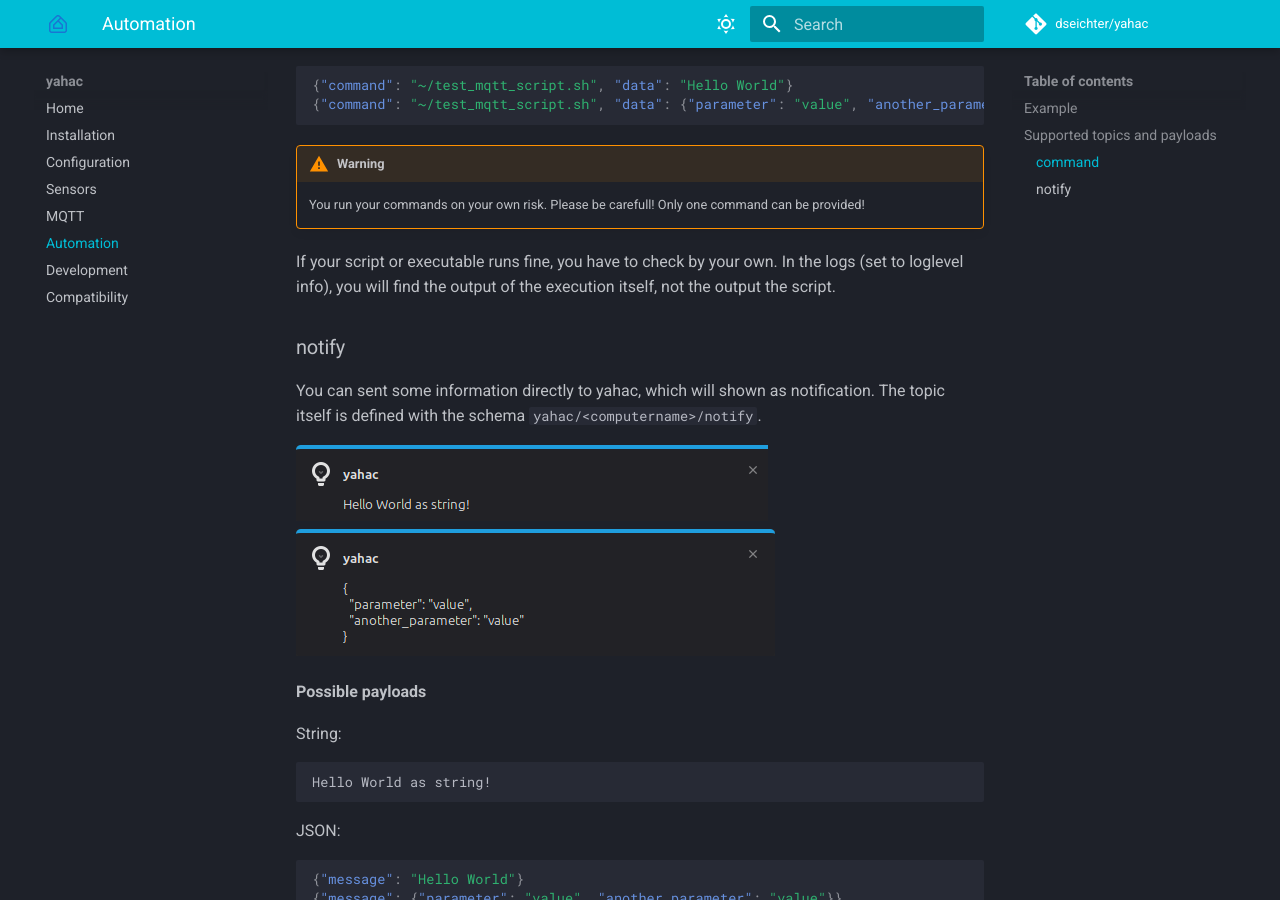
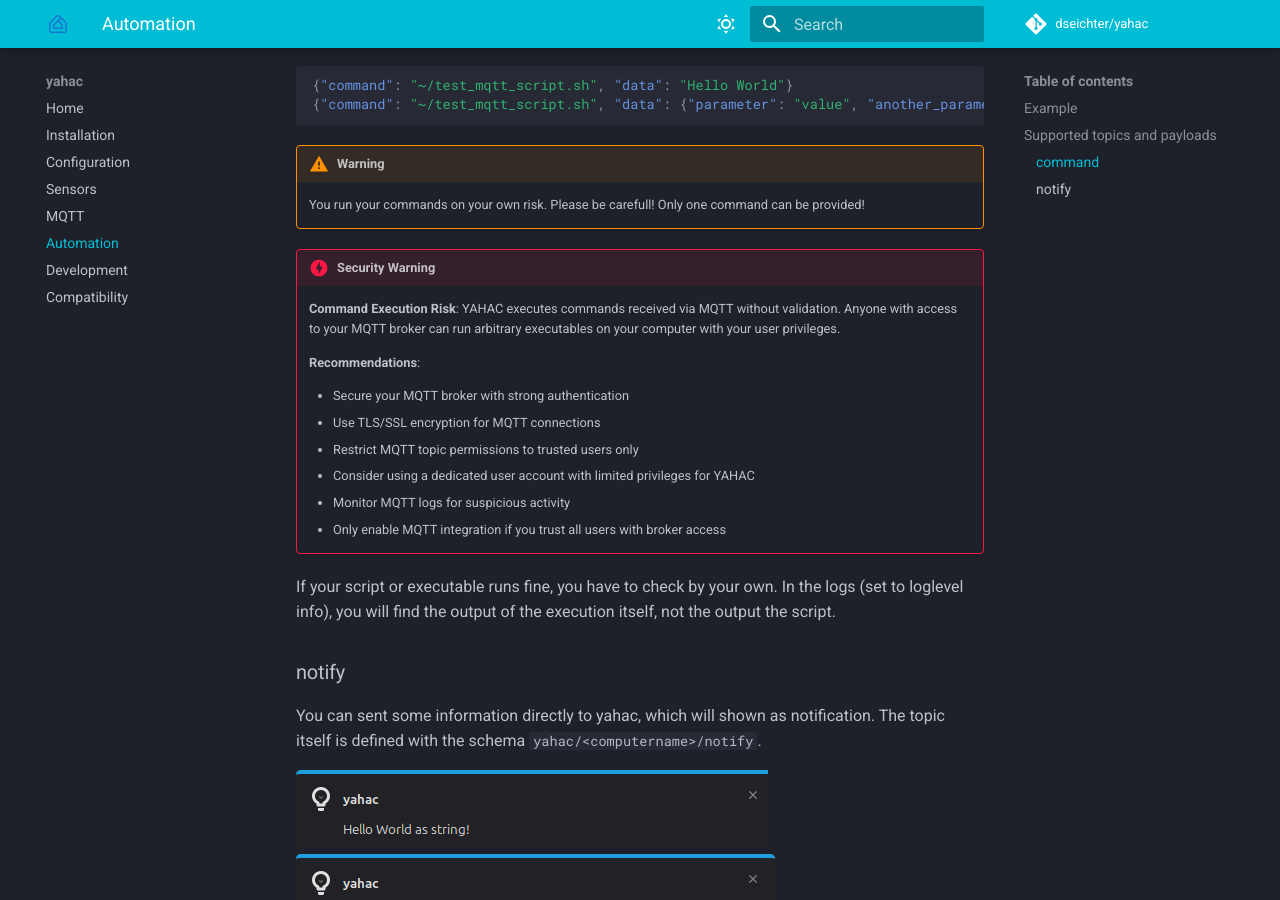
Before and after one commit to dseichter/yahac, an MkDocs documentation site: the page built from docs/docs/automation.md, in a window 1280 px wide and 900 px high, scrolled down 1393 px. Built offline with MkDocs 1.6.1 and Material for MkDocs 9.7.7, drawn with Linux system fonts in a browser that asks for light colours; comment, search, counter and statistics services are not loaded.

Commit message:
Fix bandit issues

```diff
--- a/docs/docs/automation.md
+++ b/docs/docs/automation.md
@@ -63,6 +63,18 @@
 !!! warning
     You run your commands on your own risk. Please be carefull! Only one command can be provided!
 
+!!! danger "Security Warning"
+    **Command Execution Risk**: YAHAC executes commands received via MQTT without validation. Anyone with access to your MQTT broker can run arbitrary executables on your computer with your user privileges.
+
+    **Recommendations**:
+
+    - Secure your MQTT broker with strong authentication
+    - Use TLS/SSL encryption for MQTT connections
+    - Restrict MQTT topic permissions to trusted users only
+    - Consider using a dedicated user account with limited privileges for YAHAC
+    - Monitor MQTT logs for suspicious activity
+    - Only enable MQTT integration if you trust all users with broker access
+
 If your script or executable runs fine, you have to check by your own. In the logs (set to loglevel info), you will find the output of the execution itself, not the output the script.
 
 ### notify
```
Also changed, not shown: docs/docs/mqtt.md (+3 -0 lines), 1 other file.
